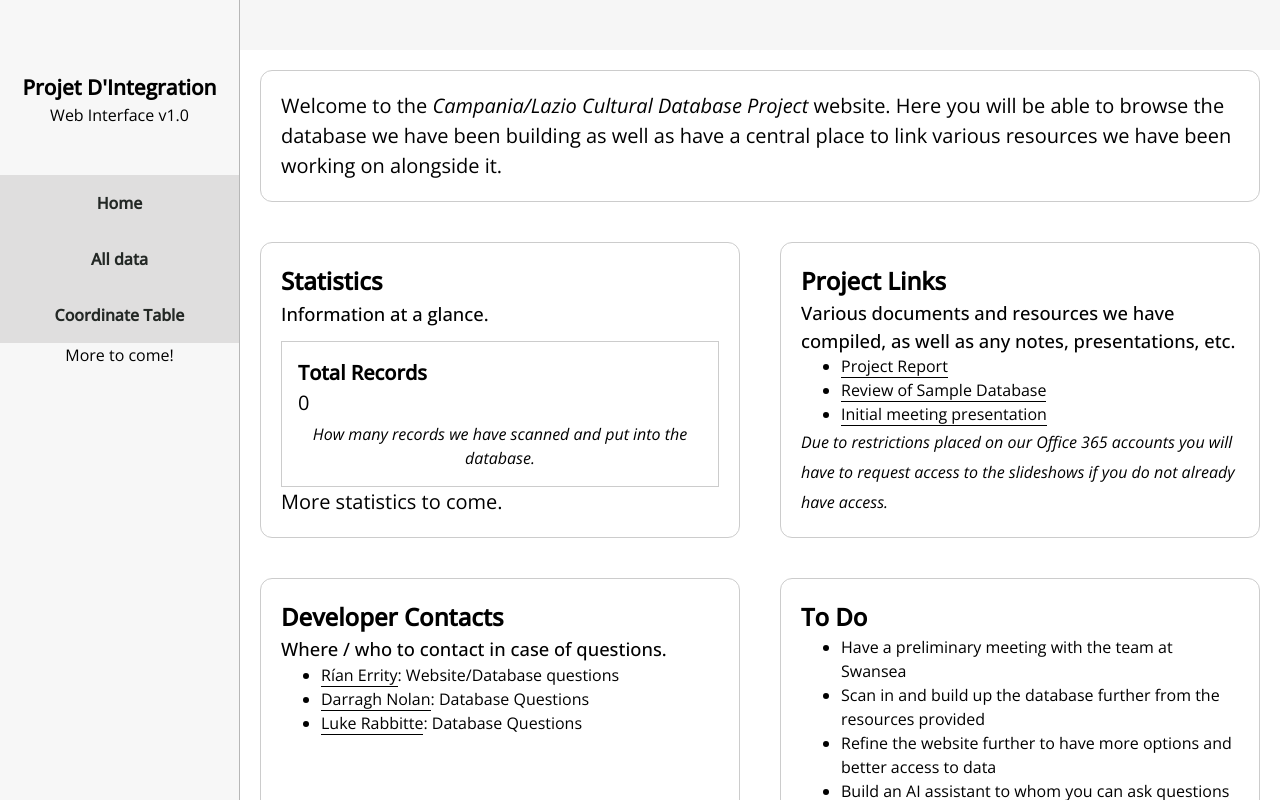
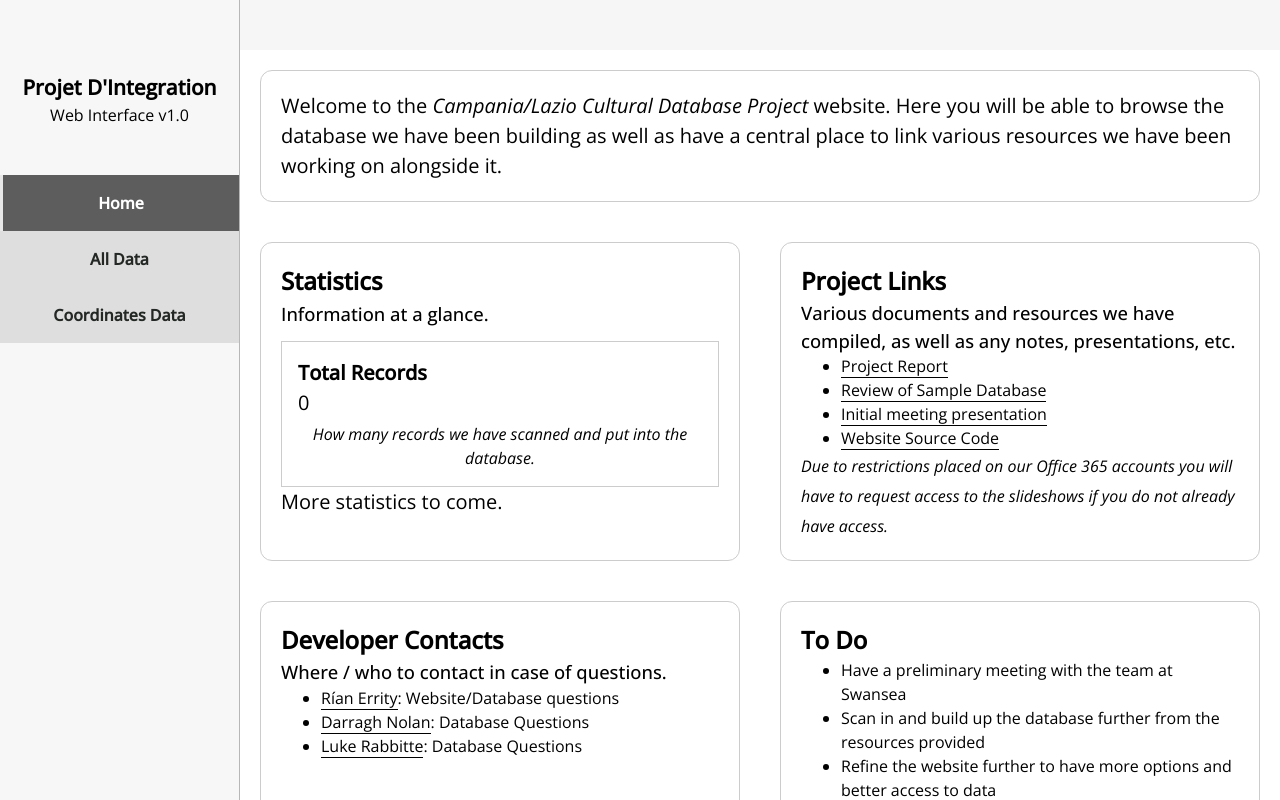
Before and after one commit to ParadauxIO/projet-ter-website, a React (Vite) app: page / in a window 1280 px wide. Shown: the top 800 px of the page. Built offline with nearby package versions, Linux system fonts and the light colour scheme.

Commit message:
Update sidebar

```diff
--- a/src/components/Sidebar.jsx
+++ b/src/components/Sidebar.jsx
@@ -1,6 +1,16 @@
+import { Link } from "react-router-dom"
 import "./Sidebar.scss"
 
-export default function Sidebar() {
+function SidebarLink({active, href, label}) {
+    return (
+        <Link to={href} className={"link" + (active===href ? " active" : "")}>
+            {label}
+        </Link>
+    )
+}
+
+export default function Sidebar({active}) {
+
     return (
         <aside className="sidenav">
             <div className="header-side">
@@ -9,10 +19,9 @@ export default function Sidebar() {
             </div>
 
             <div className="links">
-                <a href="/" className="link active"> Home </a>
-                <a href="/all" className="link"> All data </a>
-                <a href="/coordinates" className="link"> Coordinate Table </a>
-                More to come!
+                <SidebarLink active={active} href="/" label="Home"/>
+                <SidebarLink active={active} href="/all" label="All Data"/>
+                <SidebarLink active={active} href="/coordinates" label="Coordinates Data"/>
             </div>
         </aside>
     )
--- a/src/components/Sidebar.scss
+++ b/src/components/Sidebar.scss
@@ -34,7 +34,9 @@
     }
 
     .link.active {
-        border-left: 3px #686868;
+        background-color: #5d5d5d;
+        color: white;
+        border-left: 3px solid #e9e8e8;
     }
 
 }
--- a/src/main.jsx
+++ b/src/main.jsx
@@ -3,6 +3,7 @@ import ReactDOM from 'react-dom/client'
 import {
   createBrowserRouter,
   RouterProvider,
+  useLocation,
 } from "react-router-dom";
 import { RecoilRoot } from 'recoil'
 import Index from './views/Index';
@@ -32,10 +33,15 @@ const router = createBrowserRouter([
 
 ]);
 
-ReactDOM.createRoot(document.getElementById('root')).render(
-  <React.StrictMode>
-    <RecoilRoot>
-      <RouterProvider router={router} />
-    </RecoilRoot>
-  </React.StrictMode>,
-)
+function App() {
+  return (
+    <React.StrictMode>
+      <RecoilRoot>
+        <RouterProvider router={router} />
+      </RecoilRoot>
+    </React.StrictMode>
+  );
+
+}
+
+ReactDOM.createRoot(document.getElementById('root')).render(<App/>)
--- a/src/views/Home.jsx
+++ b/src/views/Home.jsx
@@ -37,6 +37,9 @@ export default function Home() {
                         <li>
                             <a href="https://tcdud-my.sharepoint.com/:p:/r/personal/errityr_tcd_ie/Documents/Expos%C3%A9%20TER.pptx?d=w65d1c93878414af882fb8c9f7f3c5032&csf=1&web=1&e=sZASW6">Initial meeting presentation</a>
                         </li>
+                        <li>
+                            <a href="https://github.com/ParadauxIO/projet-ter-website">Website Source Code</a>
+                        </li>
                     </ul>
                     <span className="footnote">
                         Due to restrictions placed on our Office 365 accounts you will have to request access to the slideshows if you do not already have access.
--- a/src/views/Index.jsx
+++ b/src/views/Index.jsx
@@ -3,15 +3,20 @@ import "./Index.scss"
 
 import Footer from "../components/Footer";
 import Sidebar from "../components/Sidebar";
-import { Outlet } from "react-router-dom";
+import { Outlet, useLocation } from "react-router-dom";
+import { useEffect } from "react";
 
 export default function Index() {
+    const location = useLocation();
 
+    useEffect(() => {
+        console.log(location);
+    }, [location])
 
     return (
         <div className="grid-container">
             <header className="header"></header>
-            <Sidebar/>
+            <Sidebar active={location.pathname}/>
             <Outlet/>
             <Footer/>
         </div>
```
Also changed, not shown: src/components/Navbar.jsx (deleted, +0 -14 lines), src/components/Navbar.scss (deleted, +0 -38 lines).
